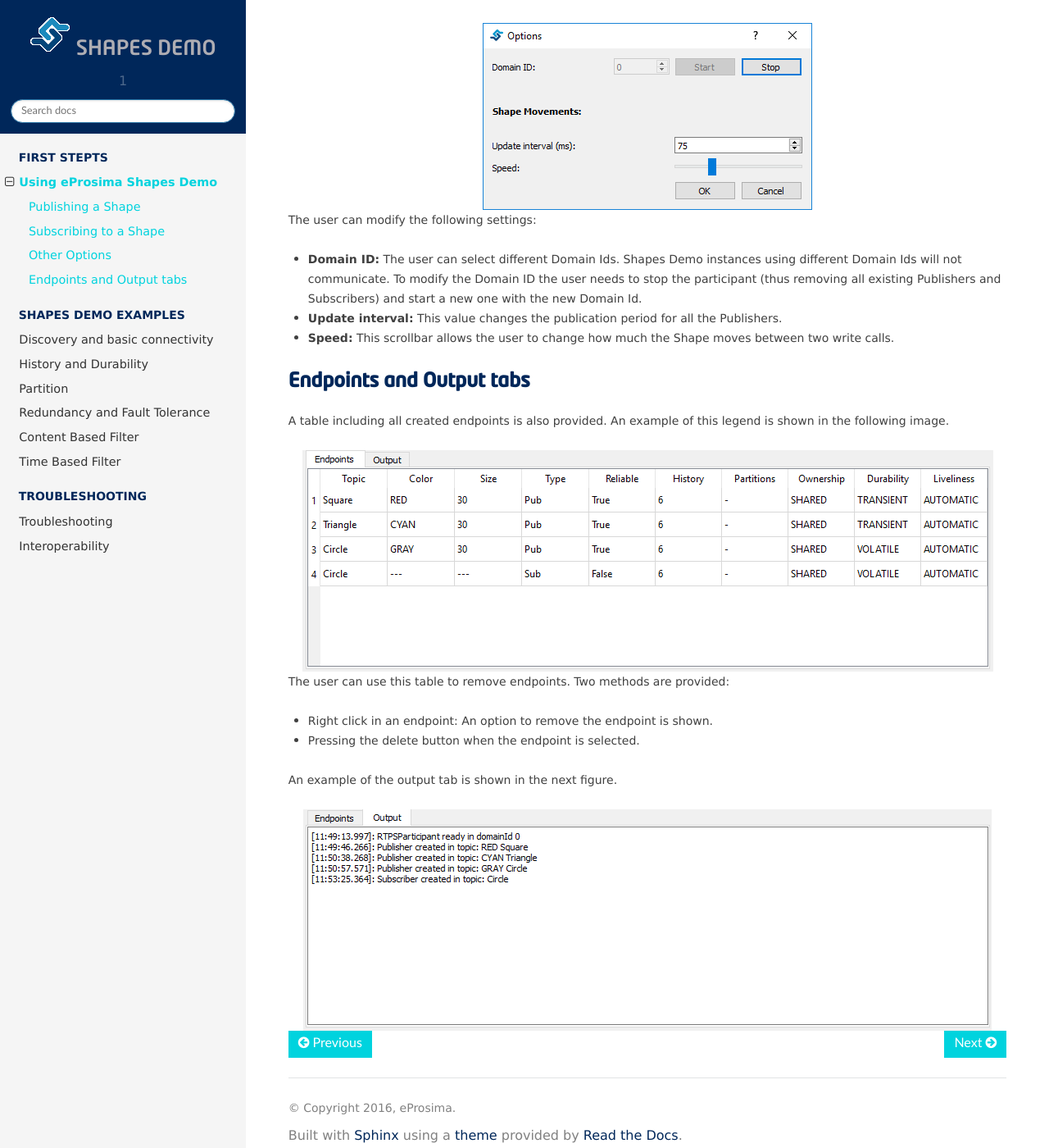
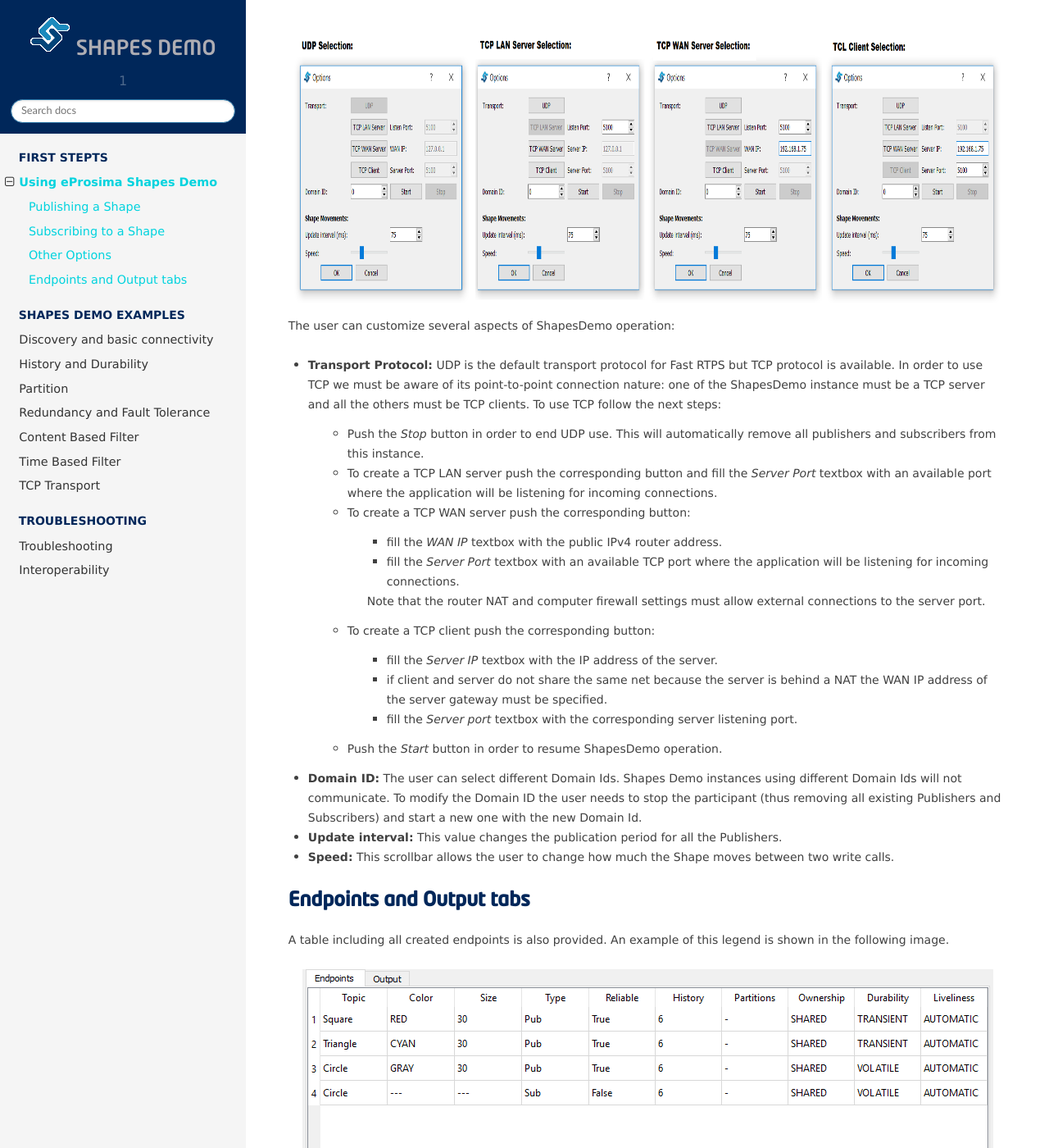
Before and after one commit to eProsima/Shapes-Demo-Docs, a Sphinx documentation site: the page built from docs/firststept.rst, in a window 1280 px wide and 1400 px high, scrolled down 3019 px. Shown: the whole window at 82% size. Built offline with Sphinx 7.4.7 and the Read the Docs theme 2.0.0, drawn with Linux system fonts in a browser that asks for light colours.

Commit message:
Added TCP LAN WAN Examples #4279 (#1)
* Added TCP funcionality

* Added TCP LAN WAN examples

* Analitycs removed from index page

* Refs #4279 Update Shapes Demo Docs according with Richiware insightful comments

```diff
--- a/docs/firststept.rst
+++ b/docs/firststept.rst
@@ -67,11 +67,34 @@
 The eProsima Shapes Demo application allows the user to define additional options. To see the Options window, please click *Options->Preferences* in the main bar. The following image shows the Options Menu.
 
 .. image:: options.png
-   :scale: 100 %
+   :scale: 75 %
    :alt: Options Window
    :align: center
 
-The user can modify the following settings:
+
+The user can customize several aspects of ShapesDemo operation:
+
+- **Transport Protocol:** UDP is the default transport protocol for Fast RTPS but TCP protocol is available. In order to use TCP we must be aware of its point-to-point connection nature: one of the ShapesDemo instance must be a TCP server and all the others must be TCP clients. To use TCP follow the next steps:
+
+	+ Push the *Stop* button in order to end UDP use. This will automatically remove all publishers and subscribers from this instance.
+
+	+ To create a TCP LAN server push the corresponding button and fill the *Server Port* textbox with an available port where the application will be listening for incoming connections.
+
+	+ To create a TCP WAN server push the corresponding button:
+
+		- fill the *WAN IP* textbox with the public IPv4 router address.
+		- fill the *Server Port* textbox with an available TCP port where the application will be listening for incoming connections.
+
+		Note that the router NAT and computer firewall settings must allow external connections to the server port.
+
+	+ To create a TCP client push the corresponding button:
+
+		- fill the *Server IP* textbox with the IP address of the server.
+		- if client and server do not share the same net because the server is behind a NAT the WAN IP address of the server gateway must be specified.
+		- fill the *Server port* textbox with the corresponding server listening port.
+
+	+ Push the *Start* button in order to resume ShapesDemo operation.
+
 
 - **Domain ID:** The user can select different Domain Ids. Shapes Demo instances using different Domain Ids will not communicate. To modify the Domain ID the user needs to stop the participant (thus removing all existing Publishers and Subscribers) and start a new one with the new Domain Id.
 
--- a/docs/index.rst
+++ b/docs/index.rst
@@ -28,9 +28,9 @@
 	redundancey_fault_tolerance
 	content_based_filter
 	time_based_filter
+	tcp_LAN_WAN_transport
 
-
-.. troubleshooting:
+.. _troubleshooting:
 
 .. toctree::
 	:caption: Troubleshooting
--- a/docs/redundancey_fault_tolerance.rst
+++ b/docs/redundancey_fault_tolerance.rst
@@ -30,7 +30,7 @@
    - Change the History field from 6 to 1.
    - Select EXCLUSIVE.
    - Set Strength 2.
-   - Set Size to 15.
+   - Set Size to 30.
 
 You should see a small red square on Instance1 and a big red square on Instance2.
 
--- a/docs/time_based_filter.rst
+++ b/docs/time_based_filter.rst
@@ -1,5 +1,5 @@
 Time Based Filter
-================
+=================
 
 When you deploy a Subscriber in Fast RTPS, you can select a time based filter. You can restrict the number of data updates in the Subscriber with this filter. You can specify the minimum separation time (in milliseconds) between updates. Any data arriving during this interval will be discarded.
 
```
Also changed, not shown: other parts of docs/index.rst (+2 -2 lines), docs/partition.rst (+4 -4 lines), docs/tcp_LAN_WAN_transport.rst (added, +43 -0 lines), docs/LAN_settings_options.png (added), docs/WAN_network_layout.png (added), docs/WAN_settings_options.png (added), docs/options.png, 1 other file.
